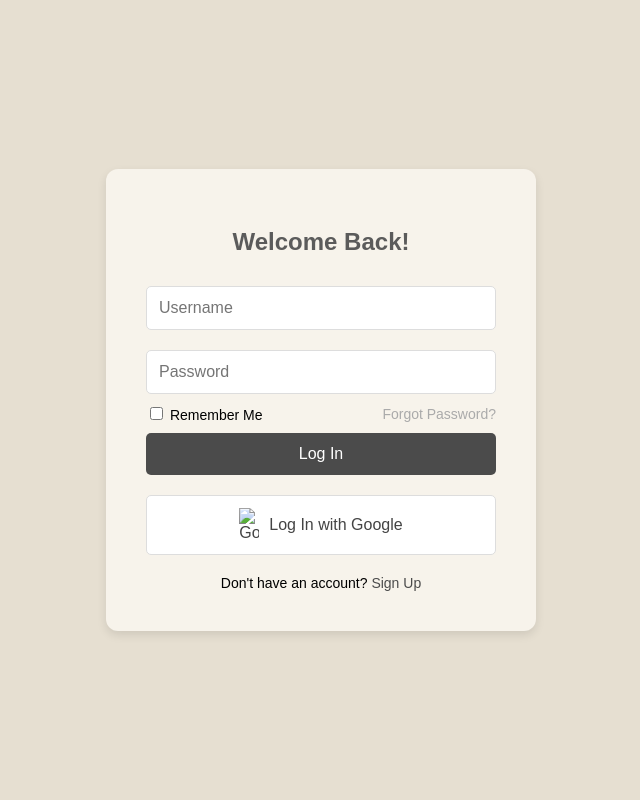
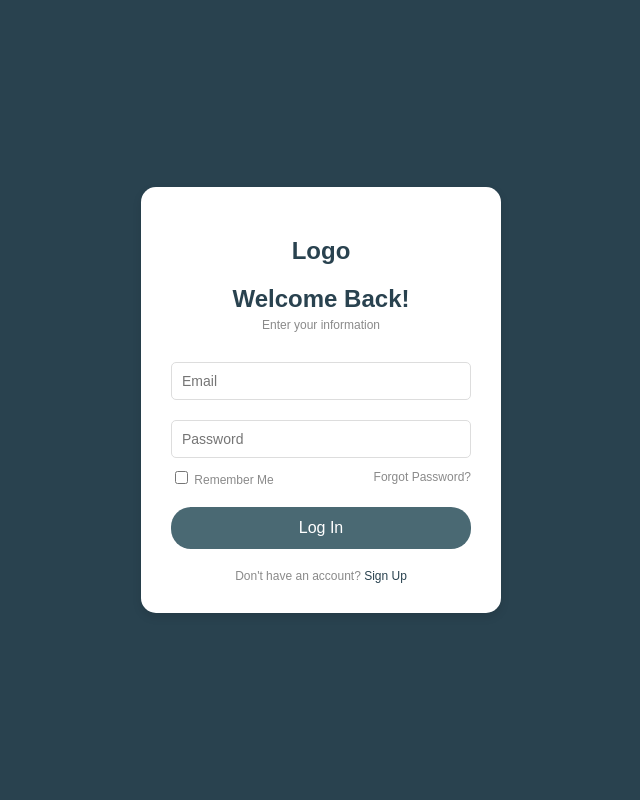
Before and after one commit to minagawaYuki/PawPal, a Django app: page /registration/login/ in a window 1280 px wide. Shown: the whole page, without its empty margins (319-959 px from the left). Run offline with Django 5.2, Linux system fonts and the light colour scheme; some libraries are stand-ins or nearby versions.

Commit message:
Change UIr

```diff
--- a/Basilisco/registration/templates/login.html
+++ b/Basilisco/registration/templates/login.html
@@ -13,22 +13,28 @@
             align-items: center;
             height: 100vh;
             font-family: 'Arial', sans-serif;
-            background-color: #e6dfd1;
+            background-color: #29424f;
         }
 
         .login-container {
-            background-color: #f7f3eb;
-            border-radius: 12px;
-            padding: 40px;
+            background-color: #ffffff;
+            border-radius: 15px;
+            padding: 30px;
             box-shadow: 0 4px 10px rgba(0, 0, 0, 0.1);
-            width: 350px;
+            width: 300px;
+            text-align: center;
         }
 
         .login-container h2 {
-            text-align: center;
-            margin-bottom: 20px;
             font-size: 24px;
-            color: #5b5b5b;
+            color: #29424f;
+            margin-bottom: 5px;
+        }
+
+        .login-container p {
+            font-size: 12px;
+            color: #8a8a8a;
+            margin: 0 0 20px;
         }
 
         .login-container form {
@@ -36,20 +42,22 @@
             flex-direction: column;
         }
 
-        .login-container input[type="username"],
+        .login-container input[type="email"],
         .login-container input[type="password"] {
-            padding: 12px;
+            padding: 10px;
             margin: 10px 0;
             border: 1px solid #ddd;
             border-radius: 5px;
-            font-size: 16px;
+            font-size: 14px;
         }
 
         .login-container .login-options {
             display: flex;
             justify-content: space-between;
             align-items: center;
-            font-size: 14px;
+            font-size: 12px;
+            color: #8a8a8a;
+            margin-bottom: 10px;
         }
 
         .login-container .login-options label {
@@ -57,93 +65,53 @@
         }
 
         .login-container .login-options a {
-            color: #aaa;
+            color: #8a8a8a;
             text-decoration: none;
         }
 
         .login-container .login-options a:hover {
-            color: #5b5b5b;
+            color: #29424f;
         }
 
         .login-container button {
-            background-color: #4b4b4b;
+            background-color: #4a6973;
             color: white;
             padding: 12px;
             margin: 10px 0;
             border: none;
-            border-radius: 100px;
+            border-radius: 20px;
             cursor: pointer;
             font-size: 16px;
         }
 
-        /*Color Hover for the GOOGLER BOYS PA BILIN*/
         .login-container button:hover {
-            background-color: #525252;
-        }
-
-        .login-container .login-google {
-            background-color: white;
-            border: 1px solid #ddd;
-            color: #444;
-            display: flex;
-            padding: 12px;
-            margin: 10px 0 10px 0;
-            border: none;
-            border-radius: 5px;
-            justify-content: center;
-            align-items: center;
-        }
-
-    .login-container button, .login-container .login-google {
-        width: 100%;
-        padding: 12px;
-        margin: 10px 0;
-        border: none;
-        border-radius: 5px;
-        font-size: 16px;
-    }
-
-    .login-container .login-google {
-        display: flex;
-        justify-content: center;
-        align-items: center;
-        background-color: white;
-        border: 1px solid #ddd;
-        color: #444;
-    }
-
-    .login-container .login-google img {
-        width: 20px;
-        margin-right: 10px;
-    }
-
-        .login-container .login-google img {
-            width: 20px;
-            margin-right: 10px;
+            background-color: #3a5a61;
         }
 
         .login-container .sign-up {
-            text-align: center;
-            margin-top: 20px;
-            font-size: 14px;
+            font-size: 12px;
+            margin-top: 10px;
+            color: #8a8a8a;
         }
 
         .login-container .sign-up a {
-            color: #4b4b4b;
+            color: #29424f;
             text-decoration: none;
         }
 
         .login-container .sign-up a:hover {
-            color: #afafaf;
+            color: #3a5a61;
         }
     </style>
 </head>
 <body>
     <div class="login-container">
+        <h2>Logo</h2>
         <h2>Welcome Back!</h2>
+        <p>Enter your information</p>
         <form method="post">
             {% csrf_token %}
-            <input type="username" name="username" placeholder="Username" required>
+            <input type="email" name="email" placeholder="Email" required>
             <input type="password" name="password" placeholder="Password" required>
             <div class="login-options">
                 <label><input type="checkbox" name="remember_me"> Remember Me</label>
@@ -151,12 +119,6 @@
             </div>
             <button type="submit">Log In</button>
         </form>
-
-        <button class="login-google">
-            <img src="https://www.google.com/favicon.ico" alt="Google">
-            Log In with Google
-        </button>
-
         <div class="sign-up">
             Don't have an account? <a href="{% url 'register' %}">Sign Up</a>
         </div>
```
Also changed, not shown: Basilisco/registration/templates/register.html (+42 -52 lines).
